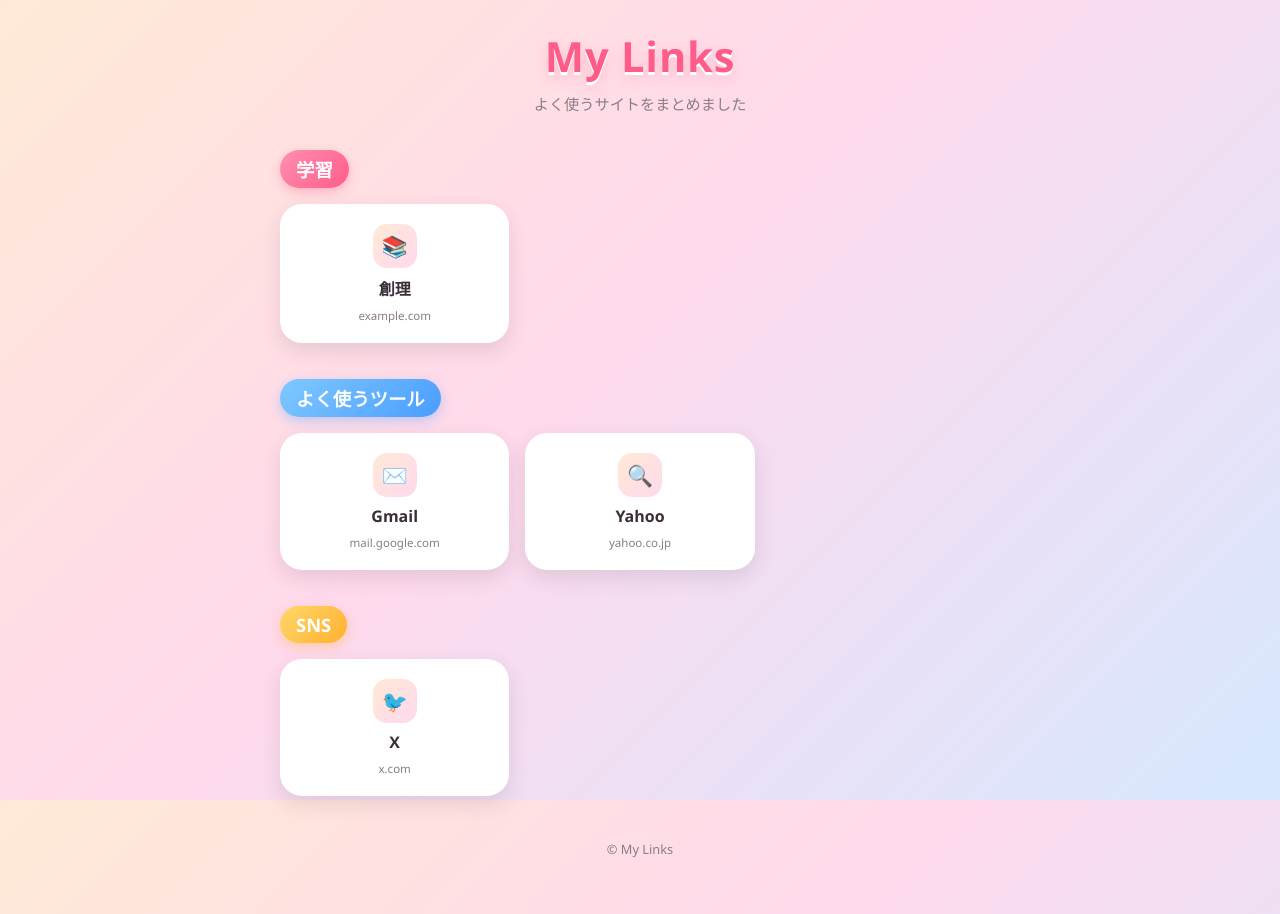
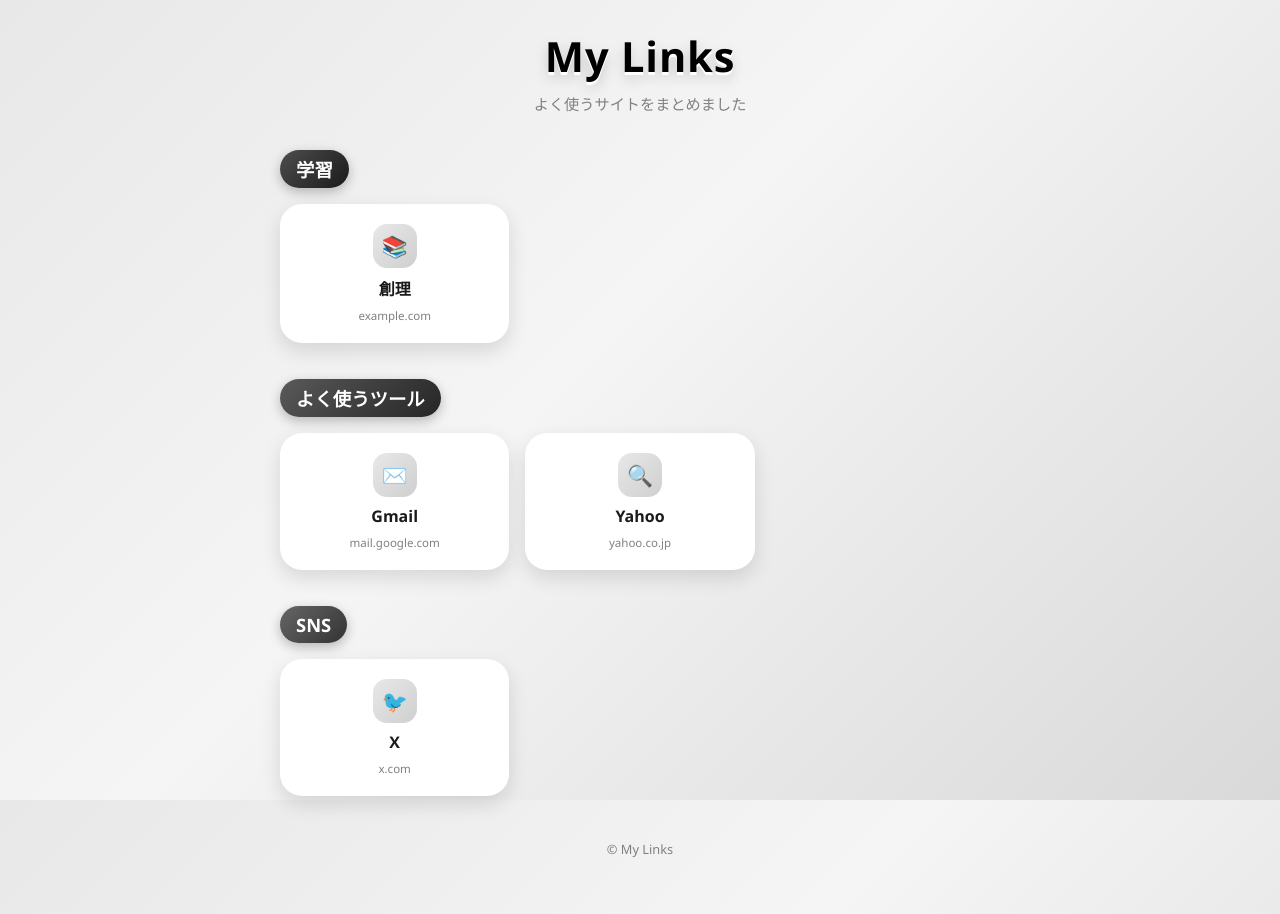
Before and after one commit to AzukiDainaGon/link-collection, a plain HTML site: page index.html in a window 1280 px wide. Drawn offline with Linux system fonts and the light colour scheme.

Commit message:
モノトーンにした。

```diff
--- a/index.html
+++ b/index.html
@@ -6,11 +6,11 @@
 <title>My Links</title>
 <style>
   :root {
-    --bg: #fff7f0;
-    --text: #3a2e39;
-    --muted: #8a7d86;
+    --bg: #f5f5f5;
+    --text: #1a1a1a;
+    --muted: #808080;
     --card: #ffffff;
-    --shadow: rgba(58, 46, 57, 0.12);
+    --shadow: rgba(0, 0, 0, 0.12);
   }
 
   * {
@@ -22,7 +22,7 @@
   body {
     font-family: "Segoe UI", "Hiragino Kaku Gothic ProN", "Yu Gothic", Meiryo, sans-serif;
     color: var(--text);
-    background: linear-gradient(135deg, #ffe9d6 0%, #ffd9ec 45%, #d6e8ff 100%);
+    background: linear-gradient(135deg, #e8e8e8 0%, #f5f5f5 45%, #d9d9d9 100%);
     background-attachment: fixed;
     min-height: 100vh;
     padding: 28px 16px 56px;
@@ -36,8 +36,8 @@
   h1 {
     font-size: clamp(1.8rem, 6vw, 2.6rem);
     letter-spacing: 0.02em;
-    color: #ff5c8a;
-    text-shadow: 0 3px 0 #fff, 0 6px 14px rgba(255, 92, 138, 0.25);
+    color: #000;
+    text-shadow: 0 3px 0 #fff, 0 6px 14px rgba(0, 0, 0, 0.18);
   }
 
   header p {
@@ -62,12 +62,12 @@
     padding: 6px 16px;
     border-radius: 999px;
     color: #fff;
-    background: linear-gradient(135deg, #ff8fb1, #ff5c8a);
-    box-shadow: 0 4px 12px rgba(255, 92, 138, 0.35);
+    background: linear-gradient(135deg, #4d4d4d, #1a1a1a);
+    box-shadow: 0 4px 12px rgba(0, 0, 0, 0.25);
   }
 
-  section:nth-of-type(2) h2 { background: linear-gradient(135deg, #7fc8ff, #4a9dff); box-shadow: 0 4px 12px rgba(74, 157, 255, 0.35); }
-  section:nth-of-type(3) h2 { background: linear-gradient(135deg, #ffd76b, #ffb02e); box-shadow: 0 4px 12px rgba(255, 176, 46, 0.35); }
+  section:nth-of-type(2) h2 { background: linear-gradient(135deg, #595959, #262626); box-shadow: 0 4px 12px rgba(0, 0, 0, 0.25); }
+  section:nth-of-type(3) h2 { background: linear-gradient(135deg, #666666, #333333); box-shadow: 0 4px 12px rgba(0, 0, 0, 0.25); }
 
   .grid {
     display: grid;
@@ -99,7 +99,7 @@
   a.card:hover,
   a.card:focus-visible {
     transform: translateY(-4px);
-    box-shadow: 0 14px 26px rgba(58, 46, 57, 0.2);
+    box-shadow: 0 14px 26px rgba(0, 0, 0, 0.22);
   }
 
   a.card:active {
@@ -114,7 +114,7 @@
     justify-content: center;
     border-radius: 14px;
     font-size: 1.3rem;
-    background: linear-gradient(135deg, #ffe9d6, #ffd9ec);
+    background: linear-gradient(135deg, #e8e8e8, #cfcfcf);
   }
 
   a.card .host {
```
